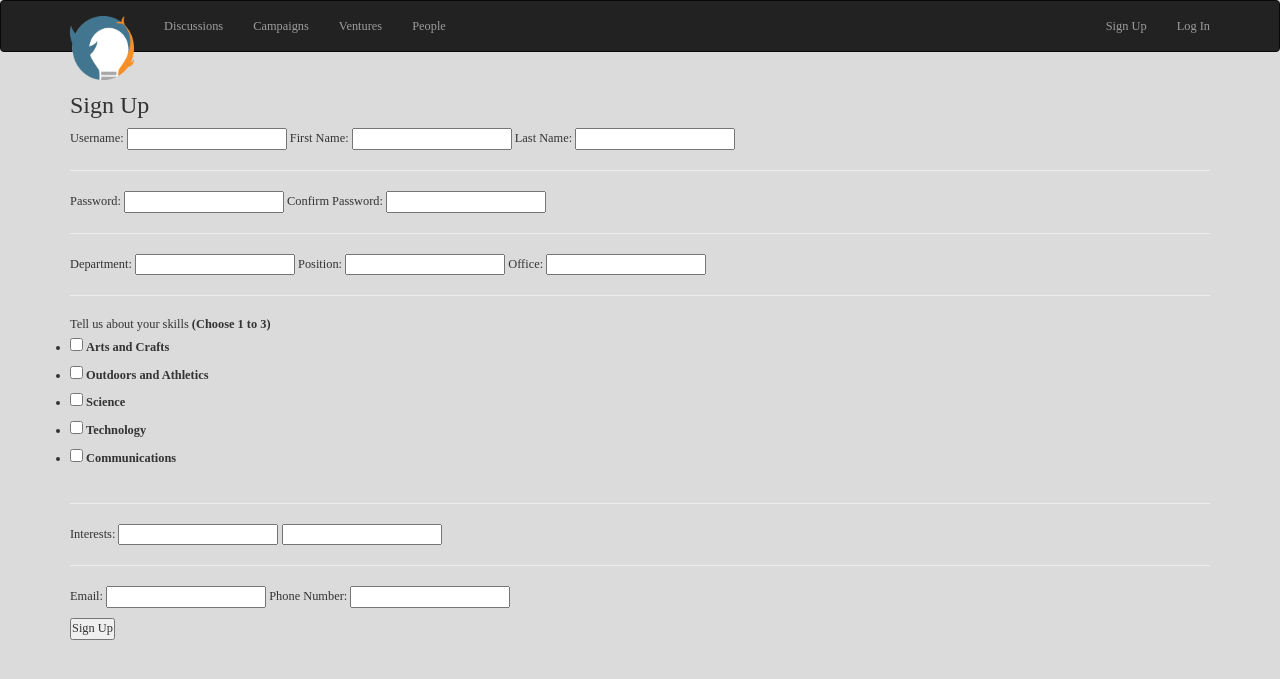
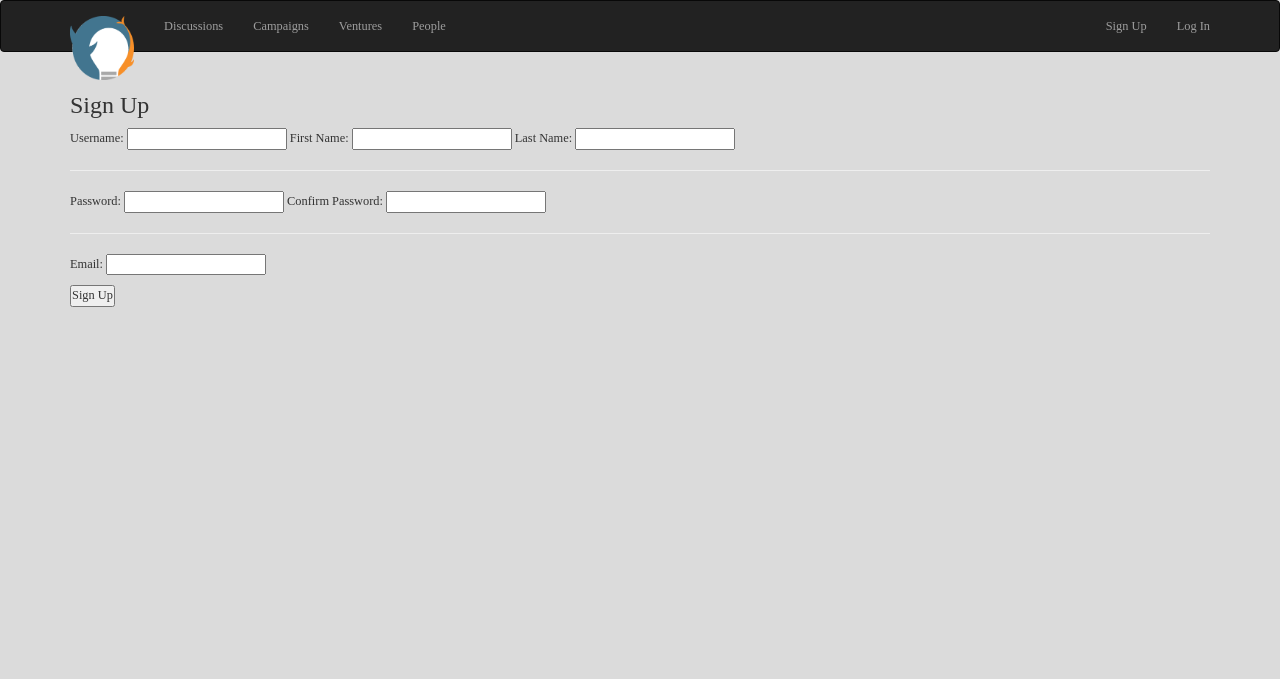
Before and after one commit to BallisticSeaChicken/pilot_fish, a Flask app: page /signup in a window 1280 px wide. Shown: the top 679 px of the page. Run offline with Flask 2, Linux system fonts and the light colour scheme; parts of the project's set-up code (start-up, migrations or seed data) failed here and were passed over; some libraries are stand-ins or nearby versions; some web fonts are replaced.

Commit message:
Simpler sign up + Challenge creation in ADMIN tab

```diff
--- a/application.py
+++ b/application.py
@@ -4,7 +4,7 @@ from flask import flash, url_for, render_template, redirect, request, g, session
 from flask.ext.login import LoginManager, login_user, logout_user, current_user, login_required
 from db_interface import  all_campaigns, get_campaign_by_title, get_all_persons, get_person_by_id, get_contribution, get_ventures, commit_to_db, get_comments, get_challenges, get_discussion_by_topic, get_discussion_entries, get_venture_by_title
 from db_model import Campaign, Contribution, Comment, Person, Discussion, Challenge, DiscussionEntry
-from forms import SignUpForm, LogInForm, PostForm, DiscussionForm, CampaignForm
+from forms import SignUpForm, LogInForm, PostForm, DiscussionForm, CampaignForm, ChallengeForm
 import sys
 
 sys.path.insert(0, '../config')
@@ -27,6 +27,24 @@ def before_request():
 	if not g.user.is_authenticated():
 		if request.endpoint!='log_in' and request.endpoint!='static' and request.endpoint!='sign_up':
 			return redirect(url_for('log_in'))
+	if request.endpoint=="admin" and g.user.IsAdmin == False:
+		flash("You must have administrator rights in order to access the ADMIN page")
+		return redirect(url_for('home'))
+
+@application.route("/admin", methods=['GET', 'POST'])
+def admin():
+	form = ChallengeForm()
+	if request.method == 'POST':
+		if form.validate_on_submit():
+			challenge = Challenge(form.ChallengeName.data, g.user.PersonID, datetime.datetime.now())
+			commit_to_db(challenge)
+			flash("Successfullly created new challenge")
+			return redirect(url_for('discussions_all'))
+		else:
+			flash("Couldn't initiate your new challenge")
+			return redirect(url_for('admin'))
+	if request.method == 'GET':
+		return render_template('admin.html', form = form)
 
 @application.route("/")
 def redirect_home():
@@ -76,24 +94,24 @@ def discussions_all():
 def sign_up():
 	form = SignUpForm()
 	if request.method == 'POST':
-		if form.validate_on_submit() and 1 <= len(form.Skills.data) <= 3:
+		if form.validate_on_submit():
 			PersonID = form.PersonID.data
 			FirstName = form.FirstName.data
 			LastName = form.LastName.data
 
 			Password = form.Password.data
-			Department = form.Department.data
-			Position = form.Position.data
-			Office = form.Office.data
-			PhoneNumber = form.PhoneNumber.data
+			#Department = form.Department.data
+			#Position = form.Position.data
+			#Office = form.Office.data
+			#PhoneNumber = form.PhoneNumber.data
 			Email = form.Email.data
 
-			Skills = form.Skills.data
+			#Skills = form.Skills.data
 
-			Interest1 = form.Interest1.data
-			Interest2 = form.Interest2.data
+			#Interest1 = form.Interest1.data
+			#Interest2 = form.Interest2.data
 
-			user = Person(PersonID, FirstName, LastName, Password, Department, Position, Office, PhoneNumber, Email, Skills, Interest1, Interest2)
+			user = Person(PersonID, FirstName, LastName, Password, Email)
 			user = commit_to_db(user)
 
 			registered_user = get_person_by_id(PersonID)
--- a/forms.py
+++ b/forms.py
@@ -13,19 +13,19 @@ class SignUpForm(Form):
 	LastName = TextField('Last Name', validators = [Required()])
 	Password = PasswordField('Password', [InputRequired(), EqualTo('Confirm', message='Passwords must match')])
 	Confirm  = PasswordField('Repeat Password')
-	Department = TextField('Department', validators = [Required()])
-	Position = TextField('Position', validators = [Required()])
-	Office = TextField('Office', validators = [Required()])
+	#Department = TextField('Department', validators = [Required()])
+	#Position = TextField('Position', validators = [Required()])
+	#Office = TextField('Office', validators = [Required()])
 
 	#choosing skills
-	skillSet = [('Arts and Crafts','Arts and Crafts'), ('Outdoors and Athletics', 'Outdoors and Athletics'), ('Science', 'Science'), ('Technology', 'Technology'), ('Communications', 'Communications')]
+	#skillSet = [('Arts and Crafts','Arts and Crafts'), ('Outdoors and Athletics', 'Outdoors and Athletics'), ('Science', 'Science'), ('Technology', 'Technology'), ('Communications', 'Communications')]
 	# create a list of value/description tuples
-	Skills = MultipleCheckboxField('Label', choices=skillSet)
+	#Skills = MultipleCheckboxField('Label', choices=skillSet)
 
-	Interest1 = TextField('Interest 1', validators = [Required()])
-	Interest2 = TextField('Interest 2', validators = [Required()])
+	#Interest1 = TextField('Interest 1', validators = [Required()])
+	#Interest2 = TextField('Interest 2', validators = [Required()])
 	Email = TextField('Email', validators = [Required()])
-	PhoneNumber = TextField('Phone Number', validators = [Required()])
+	#PhoneNumber = TextField('Phone Number', validators = [Required()])
 
 class LogInForm(Form):
 	PersonID = TextField('Username', validators = [Required()])
@@ -41,3 +41,6 @@ class DiscussionForm(Form):
 class CampaignForm(Form):
 	CampaignTitle = TextField('Campaign Title', validators = [Required()])
 	Description = TextField(u'Description', widget=TextArea(), validators = [Required()])
+
+class ChallengeForm(Form):
+	ChallengeName = TextField('Challenge Name', validators = [Required()])
--- a/templates/base.html
+++ b/templates/base.html
@@ -34,8 +34,9 @@
 					<li><a href="/campaigns">Campaigns</a></li>
 					<li><a href="/ventures">Ventures</a></li>
 					<li><a href="/persons">People</a></li>
-
-
+					{% if g.user.IsAdmin %}
+					<li><a href="/admin"><strong>ADMIN</strong></a></li>
+					{% endif %}
 				</ul>
 				<div class = "header">
 					<ul class="nav navbar-nav navbar-right">
--- a/templates/discussions_all.html
+++ b/templates/discussions_all.html
@@ -1,7 +1,7 @@
 {% extends "base.html" %}
 
 {% block content %}
-<div class="page-header page-header NormalCharacterStyle2">Discussions</div>
+<div class="page-header page-header">Discussions</div>
 <div class="panel-group" id="accordion">
 	{% for instance in challenges %}
 	<div class="panel panel-default">
--- a/templates/sign_up.html
+++ b/templates/sign_up.html
@@ -2,7 +2,7 @@
 
 {% block content %}
 <h3>Sign Up</h3>
-<form action="" method="post" name="login">
+<form action="" method="post" name="signup">
 	{{form.hidden_tag()}}
 	<p>
 		Username: {{form.PersonID(size=20)}}
@@ -14,24 +14,12 @@
 		Password: {{form.Password(size=20)}}
 		Confirm Password: {{form.Confirm(size=20)}}
 	<hr>
-		Department: {{form.Department(size=20)}}
-		Position: {{form.Position(size=20)}}
-		Office: {{form.Office(size=20)}}
-	<hr>
-		Tell us about your skills <strong>(Choose 1 to 3)</strong>
-		<fieldset id = "skills">
-			{{form.Skills}}
-		</fieldset>
-	<hr>
-		Interests: {{form.Interest1(size=20)}} {{form.Interest2(size=20)}}
-	<hr>
 		Email: {{form.Email(size=20)}}
-		Phone Number: {{form.PhoneNumber(size=20)}}
 	</p>
     <p><input type="submit" value="Sign Up"></p>
 </form>
-<script type = "text/javascript">
+<!--script type = "text/javascript">
 $(document).ready(function() {
 	$( "#skill1" ).selectmenu();
-});
+}); -->
 {% endblock %}
--- a/templates/single_discussion.html
+++ b/templates/single_discussion.html
@@ -1,7 +1,7 @@
 {% extends "base.html" %}
 
 {% block content %}
-<div class="page-header NormalCharacterStyle2">{{discussion.Topic}}</div>
+<div class="page-header">{{discussion.Topic}}</div>
 <div class = "row">
 	<div class = "col-md-4">
 		<h4>Created on:</h4> {{discussion.DateCreated.strftime("%A, %d. %B %Y %I:%M%p")}}<br>
--- a/templates/single_venture.html
+++ b/templates/single_venture.html
@@ -1,7 +1,7 @@
 {% extends "base.html" %}
 
 {% block content %}
-<div class="page-header NormalCharacterStyle2">{{venture.Title}}</div>
+<div class="page-header">{{venture.Title}}</div>
 
 <div>
 	<h4>Title</h4>{{venture.Title}}<br>
```
Also changed, not shown: db_model.py (+13 -21 lines), templates/admin.html (added, +14 -0 lines), 2 other files.
